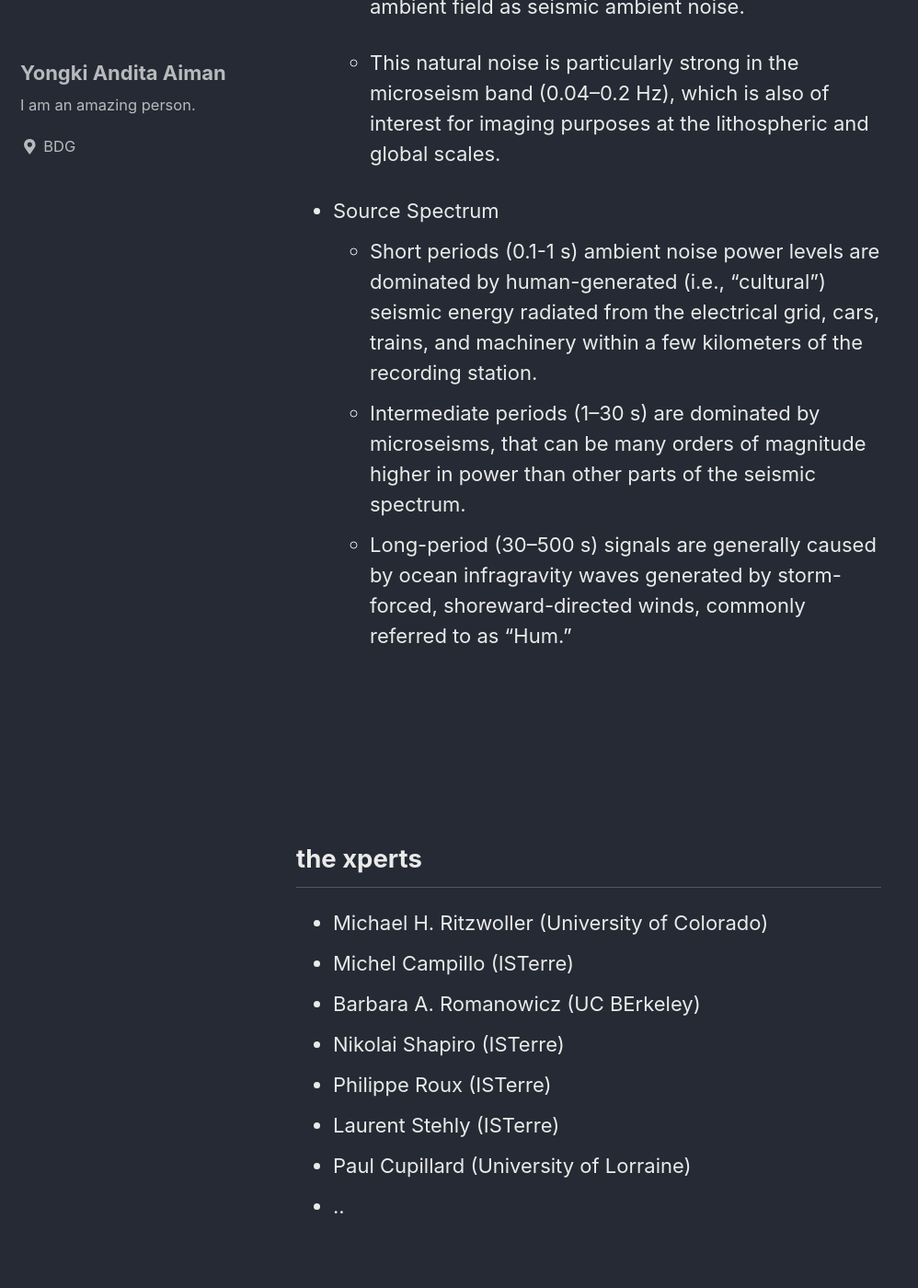
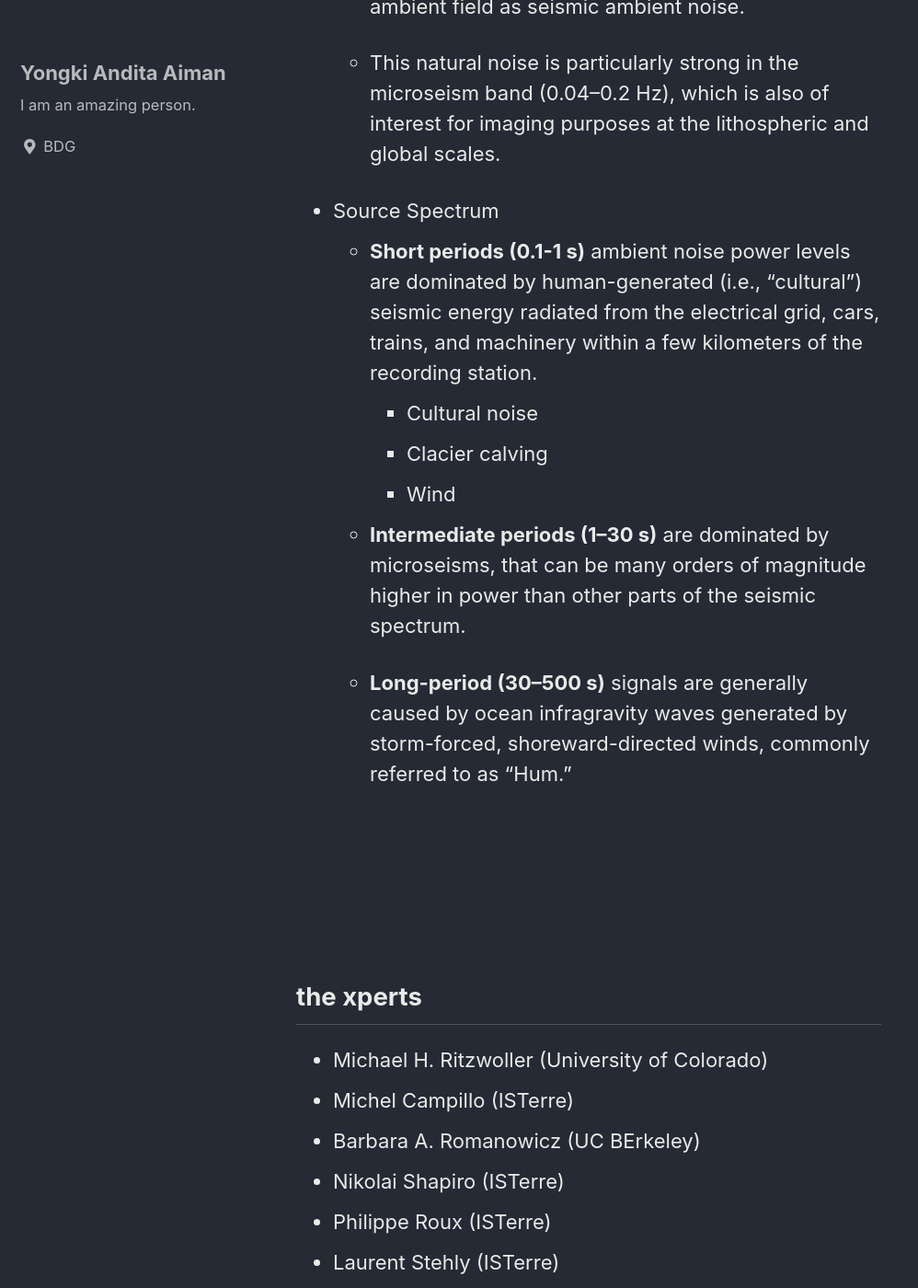
Before and after one commit to aimanyongki/blog, a Jekyll site: the page built from _posts/2020-04-07-Introduction-to-Ambient-Seismic-Noise.md, in a window 1280 px wide and 1400 px high, scrolled down 1330 px. Shown: the whole window at 92% size, without its empty margins (0-998 px from the left). Built offline with Jekyll 4.4.1, drawn with Linux system fonts in a browser that asks for light colours; cached includes are drawn as plain includes; nearby versions of some CDN libraries.

Commit message:
Update 2020-04-07-Introduction-to-Ambient-Seismic-Noise.md

```diff
--- a/_posts/2020-04-07-Introduction-to-Ambient-Seismic-Noise.md
+++ b/_posts/2020-04-07-Introduction-to-Ambient-Seismic-Noise.md
@@ -22,9 +22,15 @@ array of seismometer for example the AlpArray project and the USArray. Both aspe
   - This natural noise is particularly strong in the microseism band (0.04–0.2 Hz), which is also of interest for imaging purposes at the lithospheric and global scales.
 
 - Source Spectrum
-  - Short periods (0.1-1 s) ambient noise power levels are dominated by human-generated (i.e., “cultural”) seismic energy radiated from the electrical grid, cars, trains, and machinery within a few kilometers of the recording station.
-  - Intermediate periods (1–30 s) are dominated by microseisms, that can be many orders of magnitude higher in power than other parts of the seismic spectrum.
-  - Long-period (30–500 s) signals are generally caused by ocean infragravity waves generated by storm-forced, shoreward-directed winds, commonly referred to as “Hum.”
+  - **Short periods (0.1-1 s)** ambient noise power levels are dominated by human-generated (i.e., “cultural”) seismic energy radiated from the electrical grid, cars, trains, and machinery within a few kilometers of the recording station.
+    - Cultural noise
+    - Clacier calving
+    - Wind
+
+  - **Intermediate periods (1–30 s)** are dominated by microseisms, that can be many orders of magnitude higher in power than other parts of the seismic spectrum.
+
+  - **Long-period (30–500 s)** signals are generally caused by ocean infragravity waves generated by storm-forced, shoreward-directed winds, commonly referred to as “Hum.”
+
 
 
 
```
